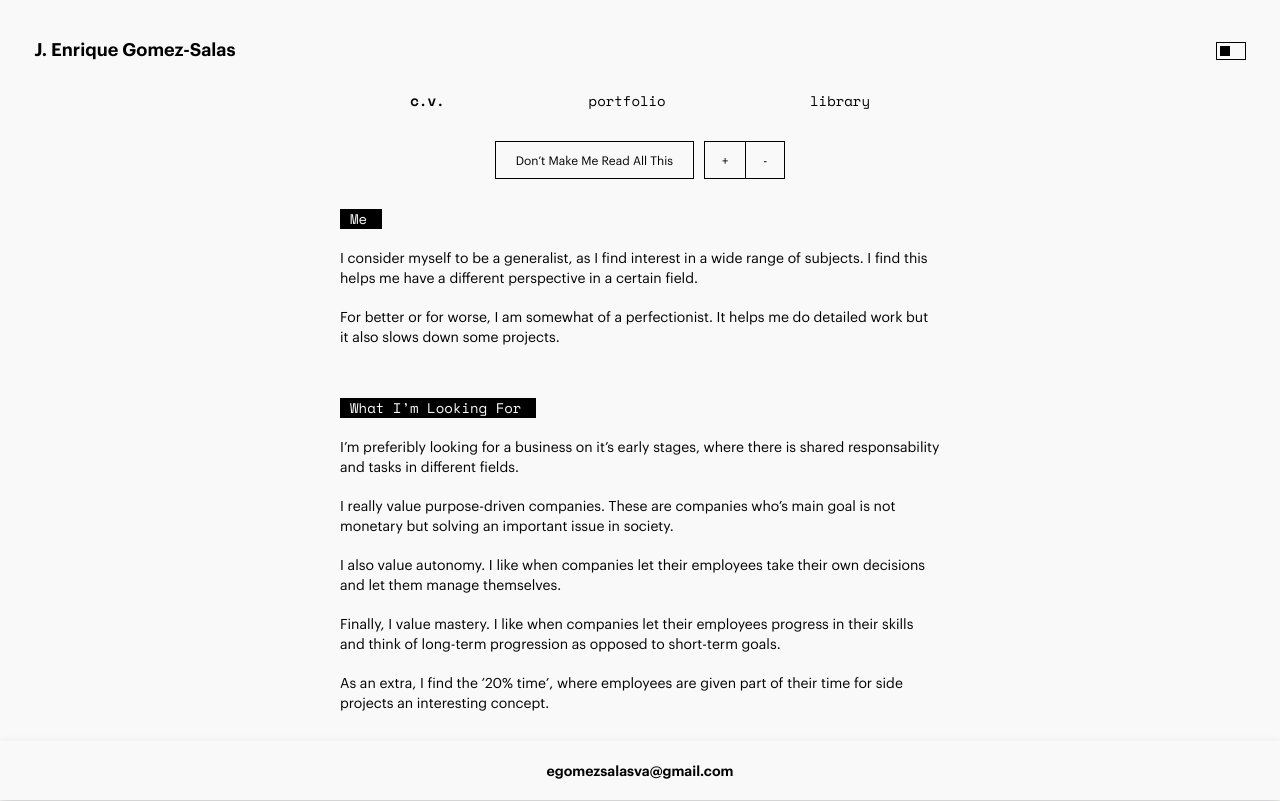
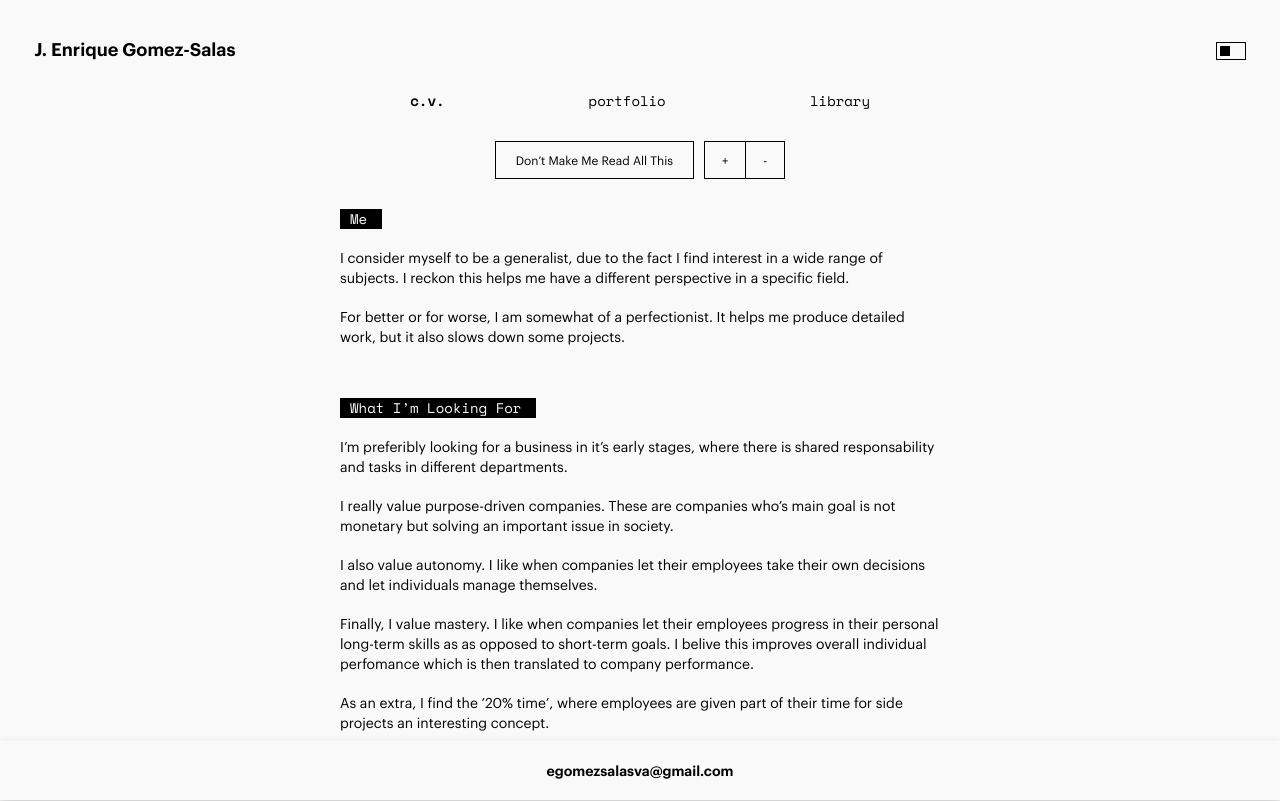
Before and after one commit to egomezsalasva/cv-client, a React (Create React App) app: page / in a window 1280 px wide. Built offline with nearby package versions, Linux system fonts and the light colour scheme.

Commit message:
copywrite editing 1

```diff
--- a/src/components/cv/Cv.js
+++ b/src/components/cv/Cv.js
@@ -331,8 +331,8 @@ function Cv() {
             <Heading headingName="Me" classProp="heading" />
 
             <div className="storyText">
-             <p>I consider myself to be a generalist, as I find interest in a wide range of subjects. I find this helps me have a different perspective in a certain field.</p>
-             <p>For better or for worse, I am somewhat of a perfectionist. It helps me do detailed work but it also slows down some projects.</p>
+             <p>I consider myself to be a generalist, due to the fact I find interest in a wide range of subjects. I reckon this helps me have a different perspective in a specific field.</p>
+             <p>For better or for worse, I am somewhat of a perfectionist. It helps me produce detailed work, but it also slows down some projects.</p>
             </div>
             <div className="summaryText">
               <ul>
@@ -347,10 +347,10 @@ function Cv() {
             <Heading headingName="What I’m Looking For" classProp="heading" />
 
             <div className="storyText">
-              <p>I’m preferibly looking for a business on it’s early stages, where there is shared responsability and tasks in different fields.</p>
+              <p>I’m preferibly looking for a business in it’s early stages, where there is shared responsability and tasks in different departments.</p>
               <p>I really value purpose-driven companies. These are companies who’s main goal is not monetary but solving an important issue in society.</p>
-              <p>I also value autonomy. I like when companies let their employees take their own decisions and let them manage themselves.</p>
-              <p>Finally, I value mastery. I like when companies let their employees progress in their skills and think of long-term progression as opposed to short-term goals.</p>
+              <p>I also value autonomy. I like when companies let their employees take their own decisions and let individuals manage themselves.</p>
+              <p>Finally, I value mastery. I like when companies let their employees progress in their personal long-term skills as as opposed to short-term goals. I belive this improves overall individual perfomance which is then translated to company performance.</p>
               <p>As an extra, I find the ’20% time’, where employees are given part of their time for side projects an interesting concept.</p>
             </div>
             <div className="summaryText">
```
